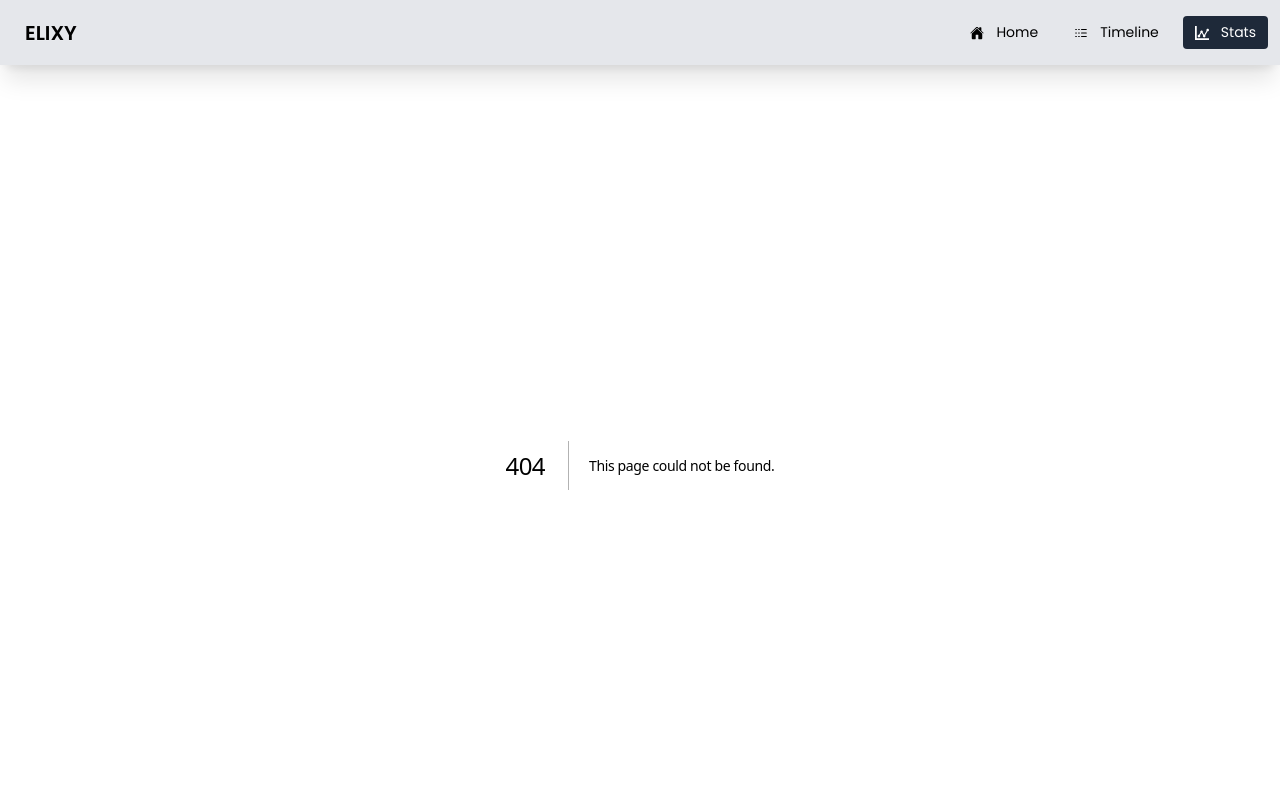
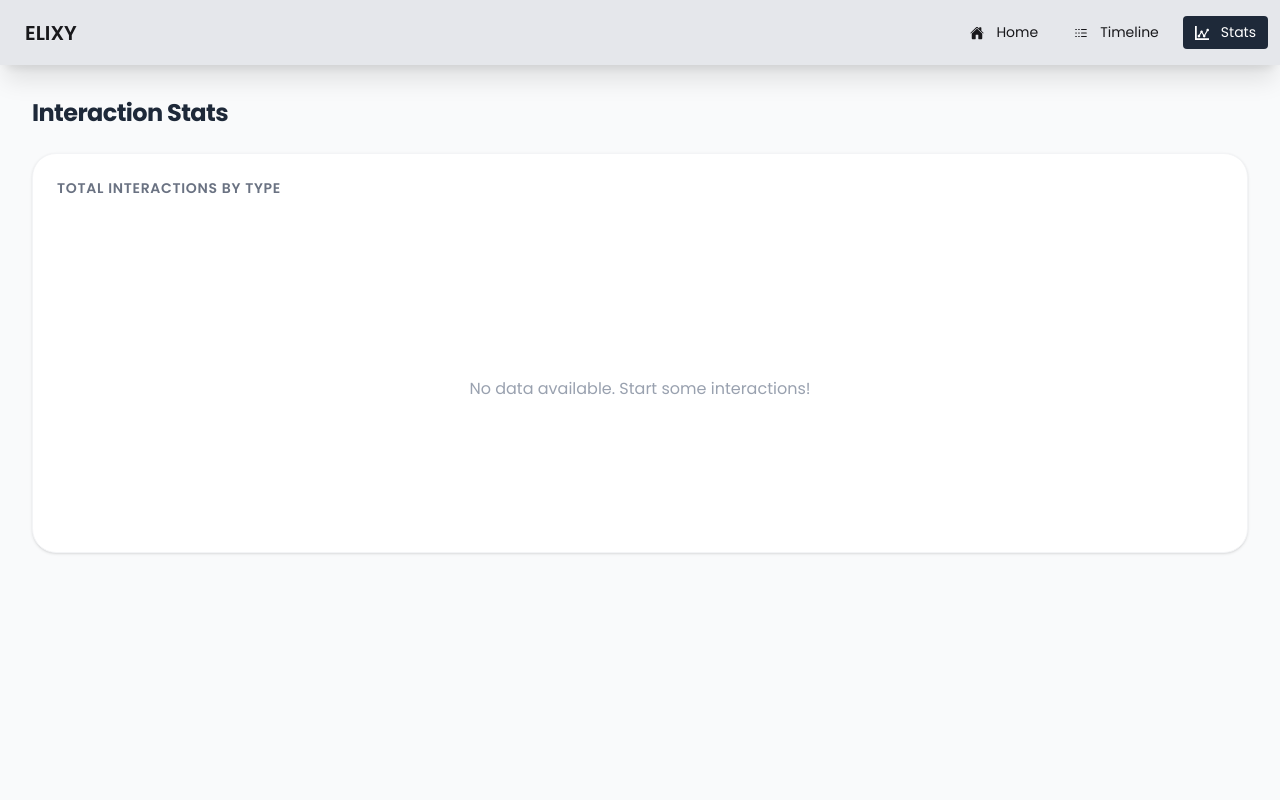
Before and after one commit to Sayeed-dev/Elixy, a Next.js app: page /stats in a window 1280 px wide. Before the commit this address had no page. Shown: the top 800 px of the page. Built offline with nearby package versions, Linux system fonts and the light colour scheme.

Commit message:
Added Stat page with rechart libaray page

```diff
--- /dev/null
+++ b/src/app/stats/page.jsx
@@ -0,0 +1,56 @@
+"use client";
+import { useLogs } from "@/context/logContext";
+import { BarChart, Bar, XAxis, YAxis, Tooltip, ResponsiveContainer, Cell } from "recharts";
+
+const StatsPage = () => {
+  const { logs } = useLogs();
+
+  // ১. ডাটা প্রসেসিং: লগ থেকে কাউন্ট বের করা
+  const dataSummary = logs.reduce((acc, log) => {
+    const existing = acc.find((item) => item.name === log.type);
+    if (existing) {
+      existing.value += 1; // এখানে আপনি সময় (duration) থাকলে সেটা যোগ করতে পারেন
+    } else {
+      acc.push({ name: log.type, value: 1 });
+    }
+    return acc;
+  }, []);
+
+  const COLORS = ["#16a34a", "#2563eb", "#9333ea"]; // Green, Blue, Purple
+
+  return (
+    <div className="p-8 bg-gray-50 min-h-screen">
+      <h1 className="text-2xl font-bold mb-6 text-gray-800">Interaction Stats</h1>
+
+      <div className="bg-white p-6 rounded-3xl shadow-sm border border-gray-100 h-[400px]">
+        <h3 className="text-sm font-semibold mb-4 text-gray-500 uppercase tracking-wider">
+          Total Interactions by Type
+        </h3>
+
+        {dataSummary.length > 0 ? (
+          <ResponsiveContainer width="100%" height="100%">
+            <BarChart data={dataSummary}>
+              <XAxis dataKey="name" axisLine={false} tickLine={false} />
+              <YAxis hide />
+              <Tooltip
+                cursor={{ fill: 'transparent' }}
+                contentStyle={{ borderRadius: '15px', border: 'none', boxShadow: '0 4px 12px rgba(0,0,0,0.1)' }}
+              />
+              <Bar dataKey="value" radius={[10, 10, 0, 0]} barSize={50}>
+                {dataSummary.map((entry, index) => (
+                  <Cell key={`cell-${index}`} fill={COLORS[index % COLORS.length]} />
+                ))}
+              </Bar>
+            </BarChart>
+          </ResponsiveContainer>
+        ) : (
+          <div className="flex items-center justify-center h-full text-gray-400">
+            No data available. Start some interactions!
+          </div>
+        )}
+      </div>
+    </div>
+  );
+};
+
+export default StatsPage;
```
